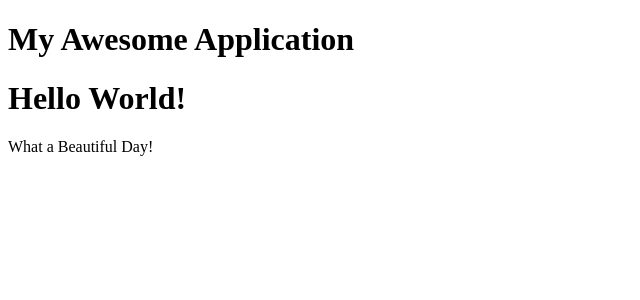
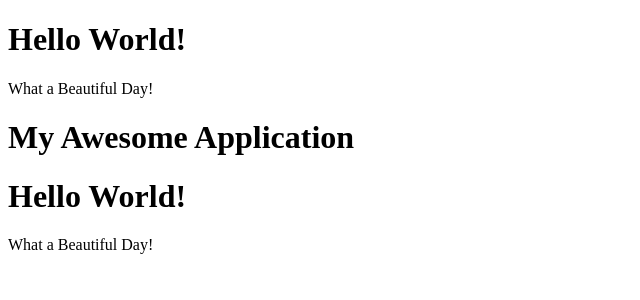
Before and after one commit to RiccardoMannino/Jsx-exercise, a React (Create React App) app in the folder react-exercises/: page / in a window 1280 px wide. Shown: the top 300 px of the page, without its empty margins (0-640 px from the left). Built offline with nearby package versions, Linux system fonts and the light colour scheme.

Commit message:
components-08

```diff
--- a/react-exercises/src/App.js
+++ b/react-exercises/src/App.js
@@ -5,9 +5,12 @@ export class App extends React.Component {
   render() {
     return (
       <div>
+        <Hello />
         <h1>My Awesome Application</h1>
         <Hello />
       </div>
     );
   }
 }
+// risposta esercizio components 08
+// Riprodurrà il componente più volte
```
